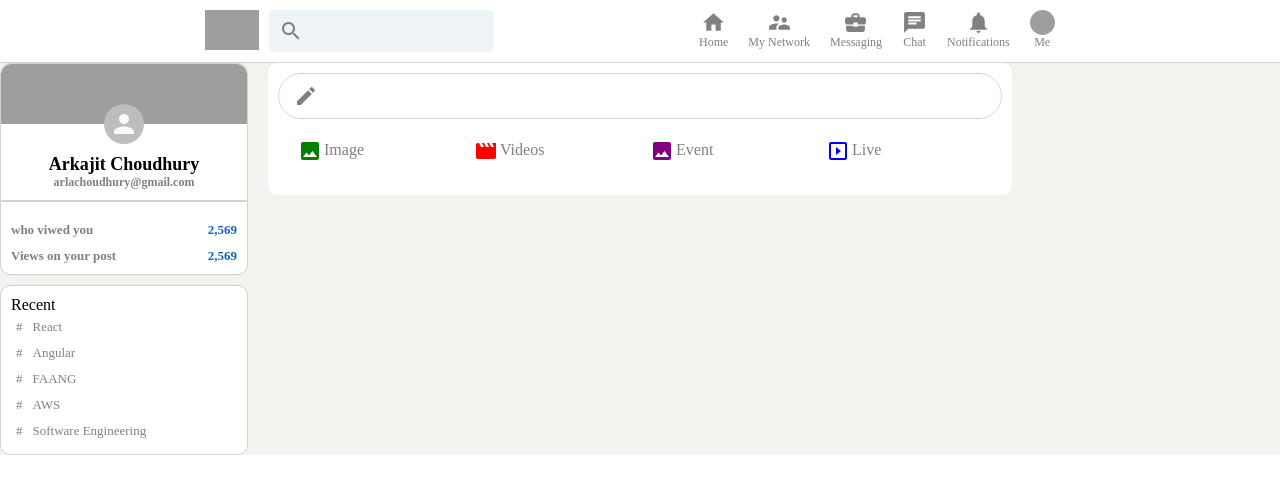
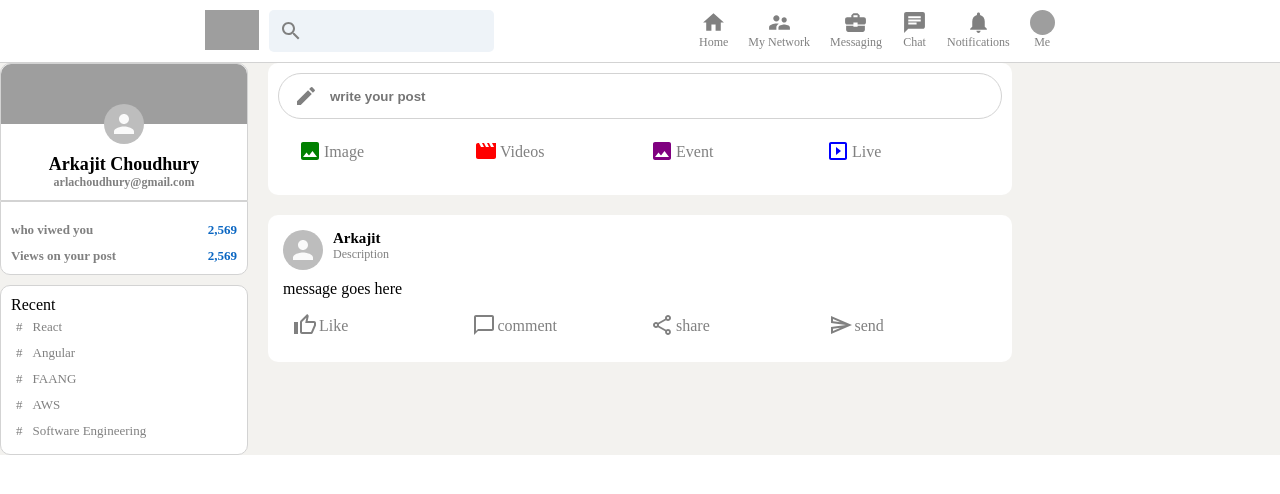
Before and after one commit to arkahood/Connecting, a React (Create React App) app: page / in a window 1280 px wide. Shown: the top 494 px of the page. Built offline with nearby package versions, Linux system fonts and the light colour scheme; grey boxes are pictures that could not be loaded.

Commit message:
feed section added

```diff
--- a/src/Components/Feed.jsx
+++ b/src/Components/Feed.jsx
@@ -1,20 +1,28 @@
-import React from 'react';
+import React, {useState} from 'react';
 import CreateIcon from '@material-ui/icons/Create';
 import './Feed.css';
 import InputOption from './InputOption';
 import ImageIcon from '@material-ui/icons/Image';
 import MovieCreationIcon from '@material-ui/icons/MovieCreation';
 import SlideshowIcon from '@material-ui/icons/Slideshow';
+import Post from './Post';
 
 function Feed() {
+
+    const [posts, setPosts] = useState([])
+
+    const sendPost = e =>{
+        e.preventDefault();
+    }
+
     return (
         <div className="feed">
             <div className="feed_inputContainer">
                 <div className="feed_input">
                     <CreateIcon />
                     <form>
-                        <input type="text" />
-                        <button type="submit">Send</button>
+                        <input type="text" placeholder='write your post'/>
+                        <button onClick={sendPost} type="submit">Send</button>
                     </form>
                 </div>
                 <div className="feed_inputOptions">
@@ -24,6 +32,16 @@ function Feed() {
                     <InputOption Icon={SlideshowIcon} title="Live" color="blue"/>
                 </div>
             </div>
+
+            {/* {Posts} */}
+            {posts.map((post)=>(
+                <Post />
+            ))}
+            <Post
+            name='Arkajit'
+            description='Description'
+            message='message goes here' />
+
         </div>
     )
 }
--- a/src/Components/InputOption.css
+++ b/src/Components/InputOption.css
@@ -1,11 +1,13 @@
 .inputOption{
     display: flex;
-    flex-direction: row;
     padding: 10px;
     cursor: pointer;
     border-radius: 10px;
     width: 100%;
     color: grey;
+    align-items: center;
+    align-content: center;
+    text-align: center;
 }
 .inputOption:hover{
     background-color: whitesmoke;
--- a/src/Components/InputOption.jsx
+++ b/src/Components/InputOption.jsx
@@ -10,4 +10,4 @@ function InputOption({Icon, title, color}) {
     )
 }
 
-export default InputOption
+export default InputOption;
--- /dev/null
+++ b/src/Components/Post.css
@@ -0,0 +1,29 @@
+.post{
+    background-color: white;
+    padding: 15px;
+    margin-bottom: 10px;
+    border-radius: 10px;
+}
+.post_header{
+    display: flex;
+    margin-bottom: 10px;
+
+}
+.post_info{
+    margin-left: 10px;
+}
+.post_info > h2{
+    font-size: 15px;
+}
+.post_info > p{
+    font-size: 12px;
+    color: grey;
+}
+.post_body{
+    overflow-wrap: anywhere;
+    margin-bottom: 5px;
+}
+.post_button{
+    display: flex;
+    justify-content: space-evenly;
+}
--- /dev/null
+++ b/src/Components/Post.jsx
@@ -0,0 +1,38 @@
+import { Avatar } from '@material-ui/core';
+import React from 'react'
+import InputOption from './InputOption';
+import './Post.css';
+import ThumbUpAltOutlinedIcon from '@material-ui/icons/ThumbUpAltOutlined';
+import ChatBubbleOutlineOutlinedIcon from '@material-ui/icons/ChatBubbleOutlineOutlined';
+import ShareOutlinedIcon from '@material-ui/icons/ShareOutlined';
+import SendOutlinedIcon from '@material-ui/icons/SendOutlined';
+
+function Post({name, description, message, photoUrl}) {
+    return (
+        <div className='post'>
+            <div className="post_header">
+                <Avatar/>
+                <div className="post_info">
+                    <h2>{name}</h2>
+                    <p>{description}</p>
+                </div>
+            </div>
+
+            <div className="post_body">
+                <p>{message}</p>
+            </div>
+            <div className="post_button">
+                <InputOption Icon={ThumbUpAltOutlinedIcon}
+                title='Like' color='grey' />
+                <InputOption Icon={ChatBubbleOutlineOutlinedIcon}
+                title='comment' color='grey' />
+                <InputOption Icon={ShareOutlinedIcon}
+                title='share' color='grey' />
+                <InputOption Icon={SendOutlinedIcon}
+                title='send' color='grey' />
+            </div>
+        </div>
+    )
+}
+
+export default Post
```
